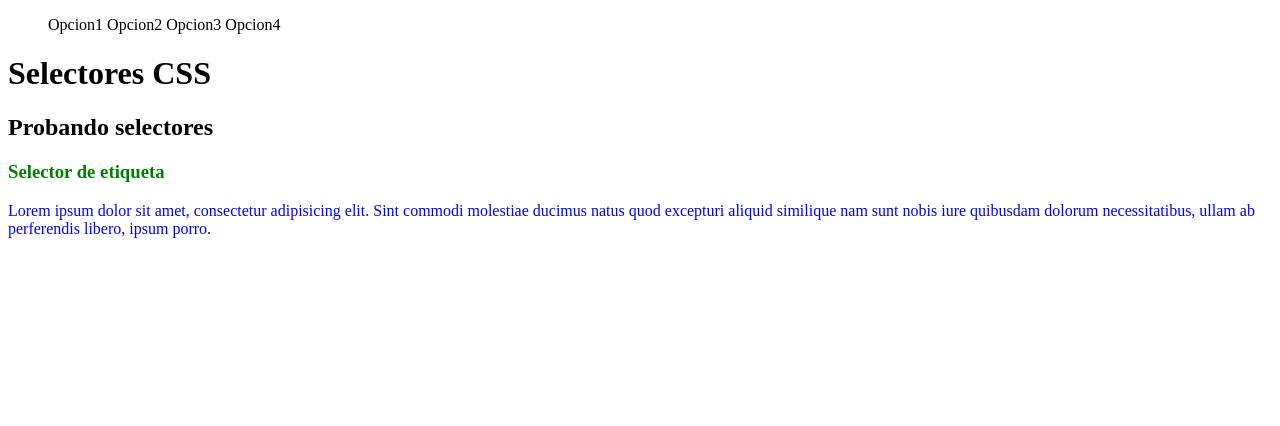
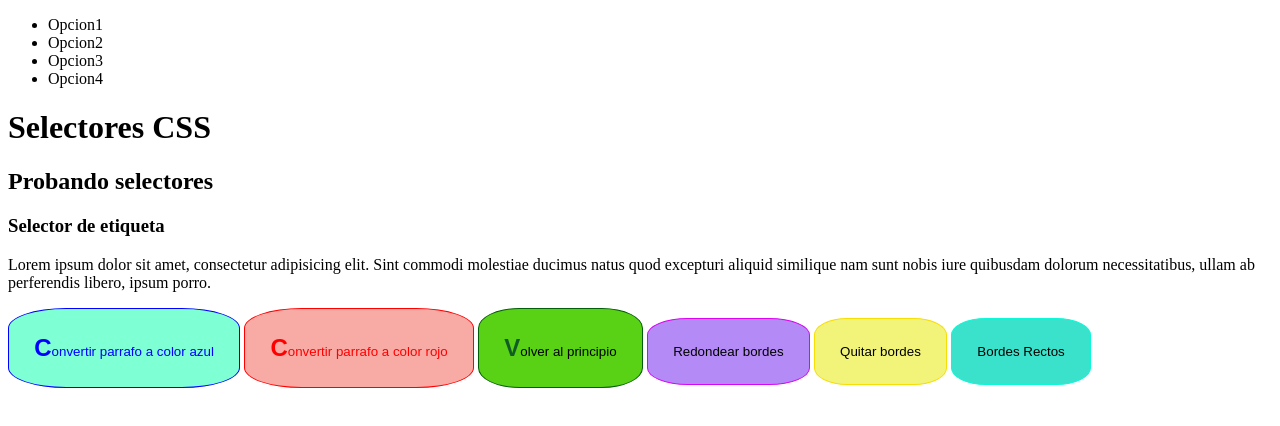
Before and after one commit to vixu92/HTML, a plain HTML site: page 08CSS/index.html in a window 1280 px wide. Drawn offline with Linux system fonts and the light colour scheme.

Commit message:
PseudoClass

```diff
--- a/08CSS/index.html
+++ b/08CSS/index.html
@@ -30,7 +30,49 @@
 
         <h3>Selector de etiqueta</h3>
 
-        <p class="parrafoAzul">Lorem ipsum dolor sit amet, consectetur adipisicing elit. Sint commodi molestiae ducimus natus quod excepturi aliquid similique nam sunt nobis iure quibusdam dolorum necessitatibus, ullam ab perferendis libero, ipsum porro.</p>
+        <p id="parrafoAzul">Lorem ipsum dolor sit amet, consectetur adipisicing elit. Sint commodi molestiae ducimus natus quod excepturi aliquid similique nam sunt nobis iure quibusdam dolorum necessitatibus, ullam ab perferendis libero, ipsum porro.</p>
+
+
+        <button class="azul" onclick="azul()">Convertir parrafo a color azul</button>
+        <button class="rojo" onclick="rojo()">Convertir parrafo a color rojo</button>
+        <button class="nada" onclick="nada()">Volver al principio</button>
+        <button class="borde" onclick="borde()">Redondear bordes</button>
+        <button class="quitarBorde" onclick="quitarBorde()">Quitar bordes</button>
+        <button class="bordeRecto" onclick="bordeRecto()">Bordes Rectos</button>
+        <script>
+
+        var parrafo = document.getElementById("parrafoAzul");
+
+        function rojo(){
+
+            parrafo.style.backgroundColor="lightcoral";
+            parrafo.style.border="2px solid red";
+        }
+        function azul(){
+
+            parrafo.style.backgroundColor="lightblue";
+            parrafo.style.border="2px solid blue";
+        }
+        function nada(){
+
+            parrafo.style.backgroundColor="transparent";
+            parrafo.style.border="none";
+        }
+        function borde(){
+
+            parrafo.style.borderRadius="45%";
+            parrafo.style.padding="2%";
+        }
+        function quitarBorde(){
+
+            parrafo.style.border="none";
+            parrafo.style.padding="default";
+        }
+        function bordeRecto(){
+
+            parrafo.style.borderRadius="0%";
+        }
+        </script>
 
     </main>
 
--- a/08CSS/style/style.css
+++ b/08CSS/style/style.css
@@ -1,14 +1,90 @@
-h3{
-    color: green;
-}
-.parrafoAzul{
+.azul{
+    border: 1px solid blue;
+    border-radius: 25%;
+    background-color: aquamarine;
+    padding: 2%;
     color: blue;
 }
+.rojo{
+    border: 1px solid red;
+    border-radius: 25%;
+    background-color: rgba(236, 34, 19, 0.384);
+    padding: 2%;
+    color: red;
+}
+.azul::first-letter{
+    font-size: 1.5rem;
+    font-weight: 900;
+    color: blue;
+}
+.rojo::first-letter{
+    color: red;
+    font-size: 1.5rem;
+    font-weight: 900;
+}
 
-nav ul li{
-    display: inline-block;
+.azul:hover{
+    border: 2px solid blue;
+    border-radius: 35%;
+    background-color: rgb(16, 247, 170);
+    padding: 2%;
 }
-li a{
-    padding: 2rem;
-    margin: 2rem;
+.rojo:hover{
+    border: 1px solid red;
+    border-radius: 35%;
+    background-color:  rgba(209, 32, 20, 0.616);;
+    padding: 2%;
 }
+.nada{
+    border: 1px solid rgb(2, 94, 7);
+    border-radius: 25%;
+    background-color:  rgb(89, 209, 20);;
+    padding: 2%;
+  }
+.nada:hover{
+    border: 1px solid red;
+    border-radius: 35%;
+    background-color:  rgba(8, 138, 40, 0.616);;
+    padding: 2%;
+}
+.nada::first-letter{
+    color: rgb(17, 92, 36);
+    font-size: 1.5rem;
+    font-weight: 900;
+}
+.borde{
+    border: 1px solid rgb(217, 4, 245);
+    border-radius: 25%;
+    background-color:  rgba(94, 6, 235, 0.466);;
+    padding: 2%;
+}
+.borde:hover{
+    border: 1px solid rgb(129, 4, 245);
+    border-radius: 35%;
+    background-color:  rgba(235, 6, 235, 0.596);;
+    padding: 2%;
+}
+.quitarBorde{
+    border: 1px solid rgb(247, 222, 4);
+    border-radius: 25%;
+    background-color:  rgba(231, 235, 6, 0.534);;
+    padding: 2%;
+}
+.quitarBorde:hover{
+    border: 1px solid rgb(247, 222, 4);
+    border-radius: 35%;
+    background-color:  rgba(139, 141, 13, 0.534);;
+    padding: 2%;
+}
+.bordeRecto{
+    border: 1px solid rgb(12, 248, 217);
+    border-radius: 25%;
+    background-color:  rgba(55, 226, 203, 0.986);;
+    padding: 2%;
+}
+.bordeRecto:hover{
+    border: 1px solid rgb(4, 8, 247);
+    border-radius: 35%;
+    background-color:  rgba(4, 90, 79, 0.534);;
+    padding: 2%;
+}
```
